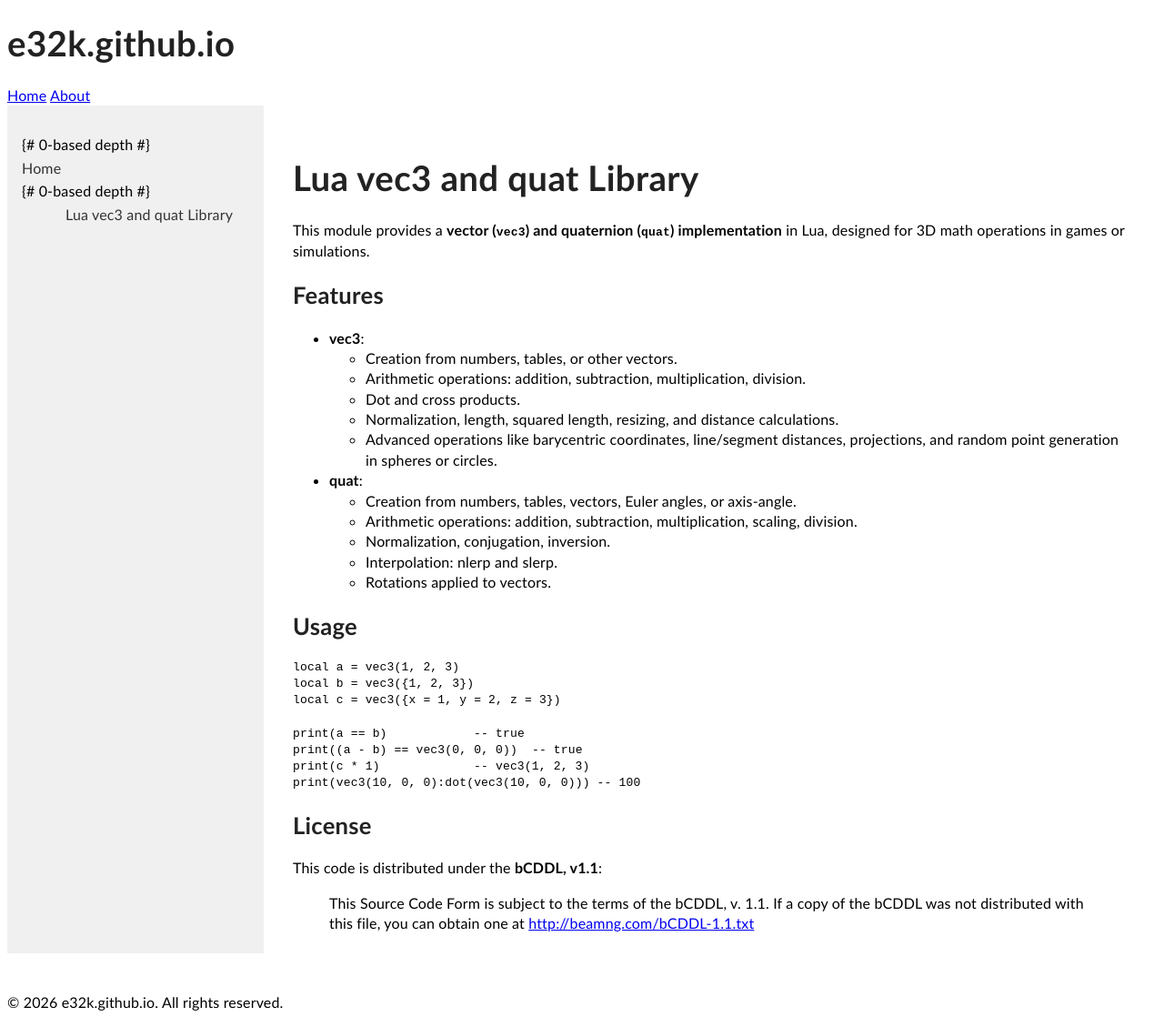
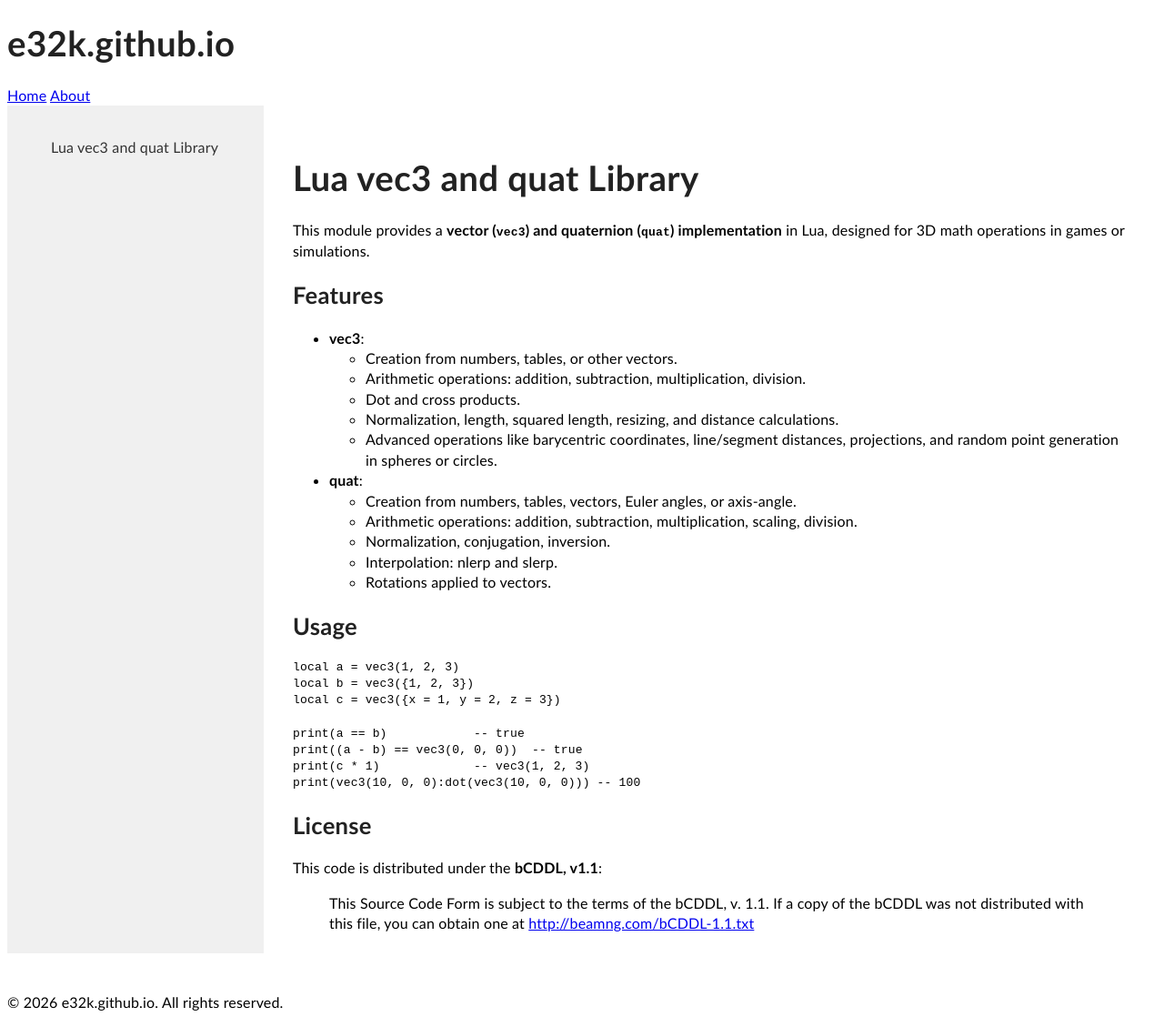
Before and after one commit to E32k/e32k.github.io, a Jekyll site: the page built from beamng/lua/common/mathlib.md, in a window 1280 px wide. Shown: the whole page at 91% size. Built offline with Jekyll 4.4.1, drawn with Linux system fonts in a browser that asks for light colours; our own code applies the rules of GitHub Pages for plain Markdown files.

Commit message:
Refactor sidebar to filter pages under /beamng/

```diff
--- a/_includes/sidebar.html
+++ b/_includes/sidebar.html
@@ -1,13 +1,40 @@
 <aside id="sidebar">
-  <ul class="sidebar-tree">
-    {% assign pages_list = site.pages | sort: "url" %}
-    {% for page in pages_list %}
+  <ul class="tree">
+    {% assign pages = site.pages | sort: "url" %}
+
+    {% for page in pages %}
       {% if page.title %}
-        {% assign parts = page.url | split: '/' %}
-        {% assign depth = parts.size | minus: 2 %} {# 0-based depth #}
-        <li class="depth-{{ depth }}">
-          <a href="{{ page.url }}">{{ page.title }}</a>
-        </li>
+
+        {% assign parts = page.url | split: "/" %}
+        <!-- Example: ["", "beamng", "lua", "vlua", "combustionEngine.html"] -->
+
+        {% if parts[1] != "beamng" %}
+          {% continue %}
+        {% endif %}
+        <!-- Ignore everything NOT under /beamng/ -->
+
+        {% assign logical_parts = parts | slice: 2, parts.size %}
+        <!-- Remove "", "beamng" -->
+        <!-- Result: ["lua", "vlua", "combustionEngine.html"] -->
+
+        {% assign name = logical_parts | last %}
+        {% assign depth = logical_parts.size | minus: 1 %}
+        <!-- Depth now starts at lua/ -->
+
+        {% if name == "" or name == "index.html" %}
+          <!-- FOLDER -->
+          <li class="node folder depth-{{ depth }}">
+            <span class="arrow">▶</span>
+            <a href="{{ page.url }}">{{ page.title }}</a>
+          </li>
+        {% else %}
+          <!-- FILE -->
+          <li class="node file depth-{{ depth }}">
+            <span class="spacer"></span>
+            <a href="{{ page.url }}">{{ page.title }}</a>
+          </li>
+        {% endif %}
+
       {% endif %}
     {% endfor %}
   </ul>
```
